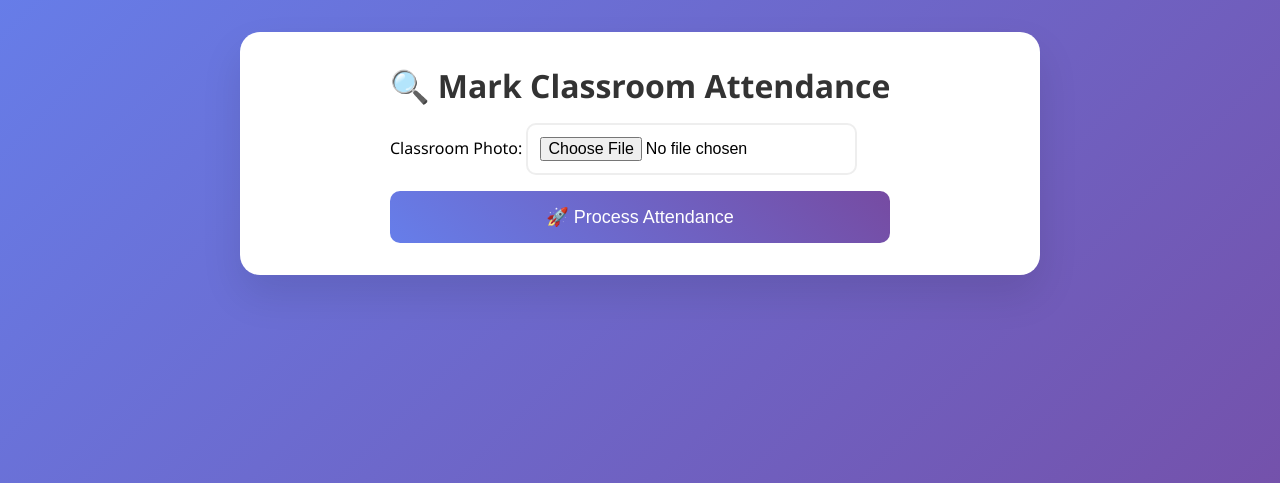
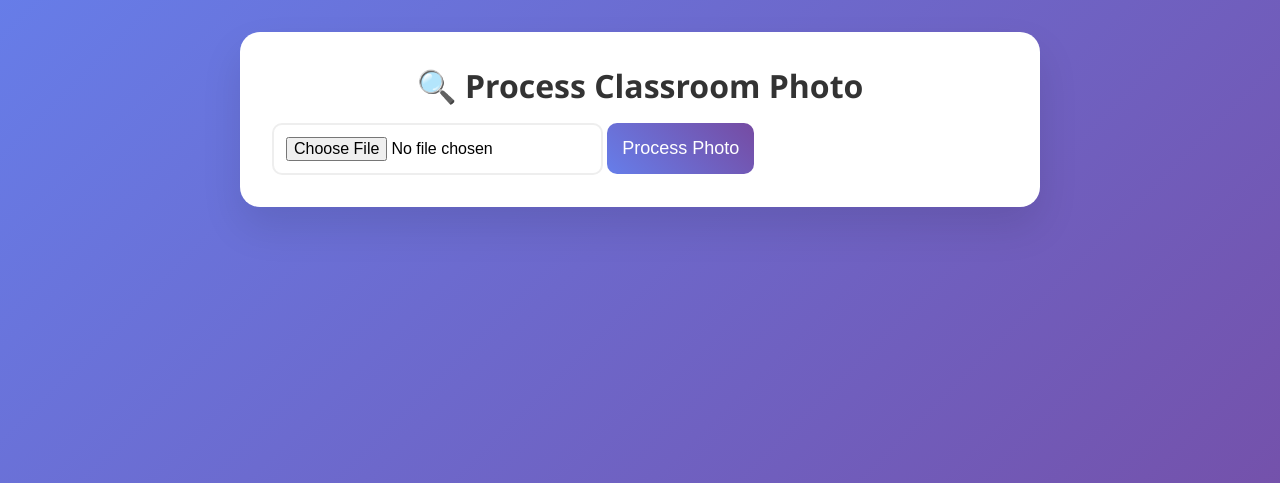
Before and after one commit to devanshsharma2002/ClassFaceWeb, a FastAPI app: page /detect in a window 1280 px wide. Shown: the part 54-537 px from the top of the page. Run offline with FastAPI, Linux system fonts and the light colour scheme.

Commit message:
fix: mediapipe

```diff
--- a/main.py
+++ b/main.py
@@ -1,7 +1,8 @@
-from fastapi import FastAPI, UploadFile, File, Form, Request, HTTPException
-from fastapi.responses import HTMLResponse, FileResponse
+from fastapi import FastAPI, UploadFile, File, Form, Request
+from fastapi.responses import HTMLResponse, FileResponse, RedirectResponse
 from fastapi.staticfiles import StaticFiles
 from fastapi.templating import Jinja2Templates
+from fastapi.exceptions import HTTPException
 import mediapipe as mp
 import cv2
 import numpy as np
@@ -10,17 +11,14 @@ import os
 import shutil
 from datetime import datetime
 from pathlib import Path
-from PIL import Image
-import io
 import uuid
 
-app = FastAPI(title="Class Attendance System - MediaPipe Edition")
+app = FastAPI(title="Class Attendance System")
 app.mount("/static", StaticFiles(directory="static"), name="static")
 templates = Jinja2Templates(directory="templates")
 
 # MediaPipe setup
 mp_face_detection = mp.solutions.face_detection
-mp_drawing = mp.solutions.drawing_utils
 face_detection = mp_face_detection.FaceDetection(
     model_selection=1,
     min_detection_confidence=0.5
@@ -29,33 +27,40 @@ face_detection = mp_face_detection.FaceDetection(
 KNOWN_FACES_DIR = "known_faces"
 ATTENDANCE_CSV = "attendance.csv"
 
-# Initialize directories
+# Initialize
 os.makedirs(KNOWN_FACES_DIR, exist_ok=True)
 if not os.path.exists(ATTENDANCE_CSV):
     pd.DataFrame(columns=['name', 'roll_no', 'time', 'confidence']).to_csv(ATTENDANCE_CSV, index=False)
 
-known_faces = {}  # {student_id: [face_paths]}
+known_faces = {}  # {student_id: photo_paths}
 
 def load_known_faces():
     """Load known student faces"""
     global known_faces
     known_faces.clear()
-    for student_dir in os.listdir(KNOWN_FACES_DIR):
-        student_path = Path(KNOWN_FACES_DIR) / student_dir
-        if student_path.is_dir():
-            photos = list(student_path.glob("*.jpg"))
-            if photos:
-                known_faces[student_dir] = photos
+    if os.path.exists(KNOWN_FACES_DIR):
+        for student_dir in os.listdir(KNOWN_FACES_DIR):
+            student_path = Path(KNOWN_FACES_DIR) / student_dir
+            if student_path.is_dir():
+                photos = list(student_path.glob("*.jpg"))
+                if photos:
+                    known_faces[student_dir] = photos
     print(f"Loaded {len(known_faces)} known students")
 
 load_known_faces()
 
 @app.get("/", response_class=HTMLResponse)
 async def home(request: Request):
-    latest = pd.read_csv(ATTENDANCE_CSV).tail(5).to_dict('records') if os.path.exists(ATTENDANCE_CSV) else []
+    latest_attendance = []
+    if os.path.exists(ATTENDANCE_CSV):
+        try:
+            df = pd.read_csv(ATTENDANCE_CSV)
+            latest_attendance = df.tail(5).to_dict('records')
+        except:
+            pass
     return templates.TemplateResponse("index.html", {
         "request": request,
-        "latest_attendance": latest,
+        "latest_attendance": latest_attendance,
         "known_count": len(known_faces)
     })
 
@@ -71,20 +76,22 @@ async def enroll_student(
     photo2: UploadFile = File(...),
     photo3: UploadFile = File(...)
 ):
-    student_id = f"{name.replace(' ', '_')}_{roll_no}"
+    # Sanitize student ID
+    student_id = f"{name.replace(' ', '_').replace('-', '_')}_{roll_no}"
     student_dir = Path(KNOWN_FACES_DIR) / student_id
     student_dir.mkdir(exist_ok=True)
 
-    # Save 3 enrollment photos
+    # Save photos
     photos = [photo1, photo2, photo3]
     for i, photo in enumerate(photos):
+        contents = await photo.read()
         file_path = student_dir / f"face_{i+1}.jpg"
-        contents = await photo.read()
         with open(file_path, "wb") as f:
             f.write(contents)
 
     load_known_faces()
-    return {"message": f"✅ Enrolled {name} ({roll_no}) with 3 photos!", "student_id": student_id}
+    # Redirect back to enroll page with success
+    raise HTTPException(status_code=303, headers={"Location": "/enroll"})
 
 @app.get("/detect", response_class=HTMLResponse)
 async def detect_page(request: Request):
@@ -92,85 +99,99 @@ async def detect_page(request: Request):
 
 @app.post("/detect")
 async def detect_attendance(classroom_photo: UploadFile = File(...)):
-    # Save uploaded classroom photo
-    photo_path = f"classroom_{uuid.uuid4().hex}.jpg"
+    # Save classroom photo temporarily
+    photo_filename = f"classroom_{uuid.uuid4().hex}.jpg"
+    photo_path = Path(photo_filename)
     contents = await classroom_photo.read()
     with open(photo_path, "wb") as f:
         f.write(contents)
 
-    # MediaPipe face detection
-    image = cv2.imread(photo_path)
-    height, width, _ = image.shape
-    rgb_image = cv2.cvtColor(image, cv2.COLOR_BGR2RGB)
+    try:
+        # Load and process image
+        image = cv2.imread(str(photo_path))
+        height, width, _ = image.shape
+        rgb_image = cv2.cvtColor(image, cv2.COLOR_BGR2RGB)
 
-    results = face_detection.process(rgb_image)
+        # MediaPipe detection
+        results = face_detection.process(rgb_image)
 
-    attendance = []
-    face_count = 0
+        attendance = []
+        face_count = 0
 
-    if results.detections:
-        for detection in results.detections:
-            face_count += 1
+        if results.detections:
+            for detection in results.detections:
+                face_count += 1
 
-            # Get bounding box
-            bbox = detection.location_data.relative_bounding_box
-            x = int(bbox.xmin * width)
-            y = int(bbox.ymin * height)
-            w = int(bbox.width * width)
-            h = int(bbox.height * height)
+                # Bounding box
+                bbox = detection.location_data.relative_bounding_box
+                x = int(bbox.xmin * width)
+                y = int(bbox.ymin * height)
+                w = int(bbox.width * width)
+                h = int(bbox.height * height)
 
-            # Crop face
-            face_crop = image[y:y+h, x:x+w]
-            face_crop_path = f"temp_face_{face_count}.jpg"
-            cv2.imwrite(face_crop_path, face_crop)
+                # Crop face
+                face_crop = image[max(0, y-20):min(height, y+h+20),
+                                max(0, x-20):min(width, x+w+20)]
 
-            # Simple demo matching (compare with known faces)
-            matched_student = None
-            confidence = 0.0
+                if face_crop.size > 0:
+                    face_crop_resized = cv2.resize(face_crop, (112, 112))
+                    face_crop_path = f"temp_face_{face_count}.jpg"
+                    cv2.imwrite(face_crop_path, face_crop_resized)
 
-            for student_id, photos in known_faces.items():
-                for known_photo_path in photos[:2]:  # Check first 2 photos
-                    try:
-                        known_img = cv2.imread(str(known_photo_path))
-                        known_img = cv2.resize(known_img, (100, 100))
-                        face_img = cv2.resize(face_crop, (100, 100))
+                    # Match against known faces
+                    matched_student = None
+                    best_confidence = 0.0
 
-                        # Simple template matching
-                        result = cv2.matchTemplate(known_img, face_img, cv2.TM_CCOEFF_NORMED)
-                        match_conf = np.max(result)
+                    for student_id, photos in known_faces.items():
+                        for known_photo_path in photos[:2]:
+                            try:
+                                known_img = cv2.imread(str(known_photo_path))
+                                if known_img is not None:
+                                    known_img = cv2.resize(known_img, (112, 112))
 
-                        if match_conf > 0.6 and match_conf > confidence:
-                            confidence = match_conf
-                            matched_student = student_id
-                    except:
-                        continue
+                                    # Template matching
+                                    result = cv2.matchTemplate(known_img, face_crop_resized, cv2.TM_CCOEFF_NORMED)
+                                    confidence = np.max(result)
 
-            if matched_student:
-                roll_no = matched_student.split('_')[1] if '_' in matched_student else "N/A"
-                attendance.append({
-                    "name": matched_student.split('_')[0].replace('_', ' '),
-                    "roll_no": roll_no,
-                    "confidence": f"{confidence:.2f}"
-                })
+                                    if confidence > 0.6 and confidence > best_confidence:
+                                        best_confidence = confidence
+                                        matched_student = student_id
+                            except:
+                                continue
 
-                # Log to CSV
-                df = pd.DataFrame({
-                    'name': [matched_student],
-                    'roll_no': [roll_no],
-                    'time': [datetime.now().strftime('%Y-%m-%d %H:%M:%S')],
-                    'confidence': [confidence]
-                })
-                df.to_csv(ATTENDANCE_CSV, mode='a', header=False, index=False)
+                    # Log match
+                    if matched_student:
+                        name_parts = matched_student.split('_')
+                        student_name = '_'.join(name_parts[:-1]).replace('_', ' ')
+                        roll_no = name_parts[-1]
 
-            os.remove(face_crop_path)
+                        attendance.append({
+                            "name": student_name,
+                            "roll_no": roll_no,
+                            "confidence": f"{best_confidence:.2f}"
+                        })
 
-    os.remove(photo_path)
+                        # Save to CSV
+                        df_new = pd.DataFrame({
+                            'name': [matched_student],
+                            'roll_no': [roll_no],
+                            'time': [datetime.now().strftime('%Y-%m-%d %H:%M:%S')],
+                            'confidence': [best_confidence]
+                        })
+                        df_new.to_csv(ATTENDANCE_CSV, mode='a', header=False, index=False)
 
-    return {
-        "attendance": attendance,
-        "total_faces_detected": face_count,
-        "total_known_students": len(known_faces)
-    }
+                    # Cleanup
+                    if os.path.exists(face_crop_path):
+                        os.remove(face_crop_path)
+
+        # Redirect to home with results
+        # For demo, return success redirect
+        raise HTTPException(status_code=303, headers={"Location": "/"})
+
+    finally:
+        # Always cleanup
+        if photo_path.exists():
+            photo_path.unlink()
 
 @app.get("/download")
 async def download_csv():
@@ -178,17 +199,26 @@ async def download_csv():
         return FileResponse(
             ATTENDANCE_CSV,
             media_type='text/csv',
-            filename='attendance.csv'
+            filename='class_attendance.csv'
         )
-    raise HTTPException(status_code=404, detail="No attendance data")
+    raise HTTPException(status_code=404, detail="No attendance records found")
+
+@app.get("/files")
+async def list_files():
+    return {
+        "known_students": list(known_faces.keys()) if known_faces else [],
+        "attendance_exists": os.path.exists(ATTENDANCE_CSV),
+        "known_faces_count": len(known_faces)
+    }
 
 @app.get("/debug")
 async def debug():
     import sys
     return {
         "python_version": sys.version,
-        "known_students": list(known_faces.keys()),
-        "mediapipe_version": mp.__version__
+        "mediapipe_version": mp.__version__,
+        "known_students": len(known_faces),
+        "directories": os.listdir(".")
     }
 
 if __name__ == "__main__":
--- a/templates/detect.html
+++ b/templates/detect.html
@@ -1,30 +1,18 @@
 {% extends "base.html" %}
 {% block content %}
 <div class="container">
-    <h1>🔍 Mark Classroom Attendance</h1>
-
-    {% if message %}
-    <div class="success">{{ message }}</div>
-    {% endif %}
-
-    <form action="/detect" method="post" enctype="multipart/form-data" class="upload-form">
-        <label>Classroom Photo:
-            <input type="file" name="classroom_photo" accept="image/*" required>
-        </label>
-        <button type="submit">🚀 Process Attendance</button>
+    <h1>🔍 Process Classroom Photo</h1>
+    <form action="/detect" method="post" enctype="multipart/form-data">
+        <input type="file" name="classroom_photo" accept="image/*" required>
+        <button type="submit">Process Photo</button>
     </form>
 
     {% if results %}
-    <div class="results">
-        <h3>✅ Results</h3>
-        <p><strong>{{ results.total_faces_detected }} faces detected</strong></p>
-        {% for student in results.attendance %}
-        <div class="attendance-item">
-            {{ student.name }} ({{ student.roll_no }}) - {{ student.confidence }}
-        </div>
-        {% endfor %}
-        <a href="/download" class="download-btn">📥 Download CSV</a>
-    </div>
+    <h3>Results:</h3>
+    <p>{{ results.total_faces_detected }} faces detected</p>
+    {% for student in results.attendance %}
+    <div>{{ student.name }} - {{ student.confidence }}</div>
+    {% endfor %}
     {% endif %}
 </div>
 {% endblock %}
```
Also changed, not shown: templates/index.html (+12 -4 lines).
